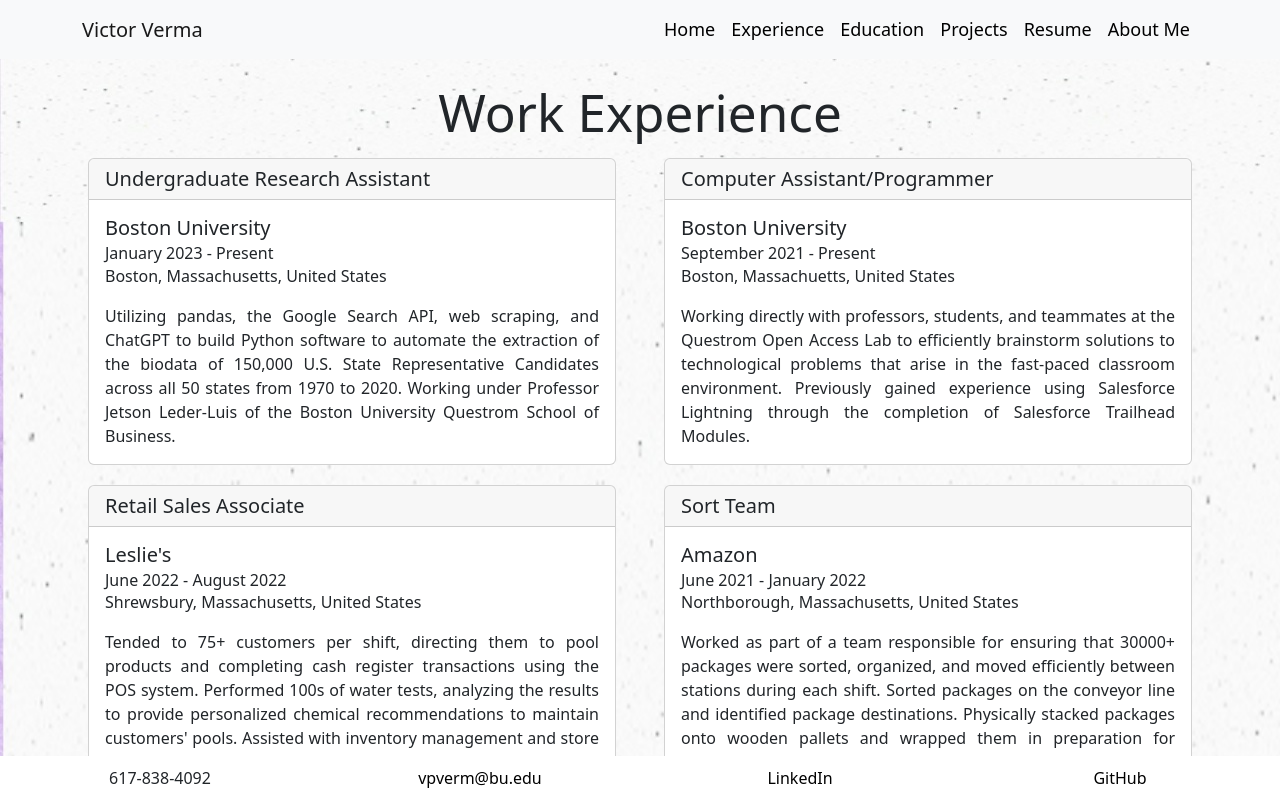
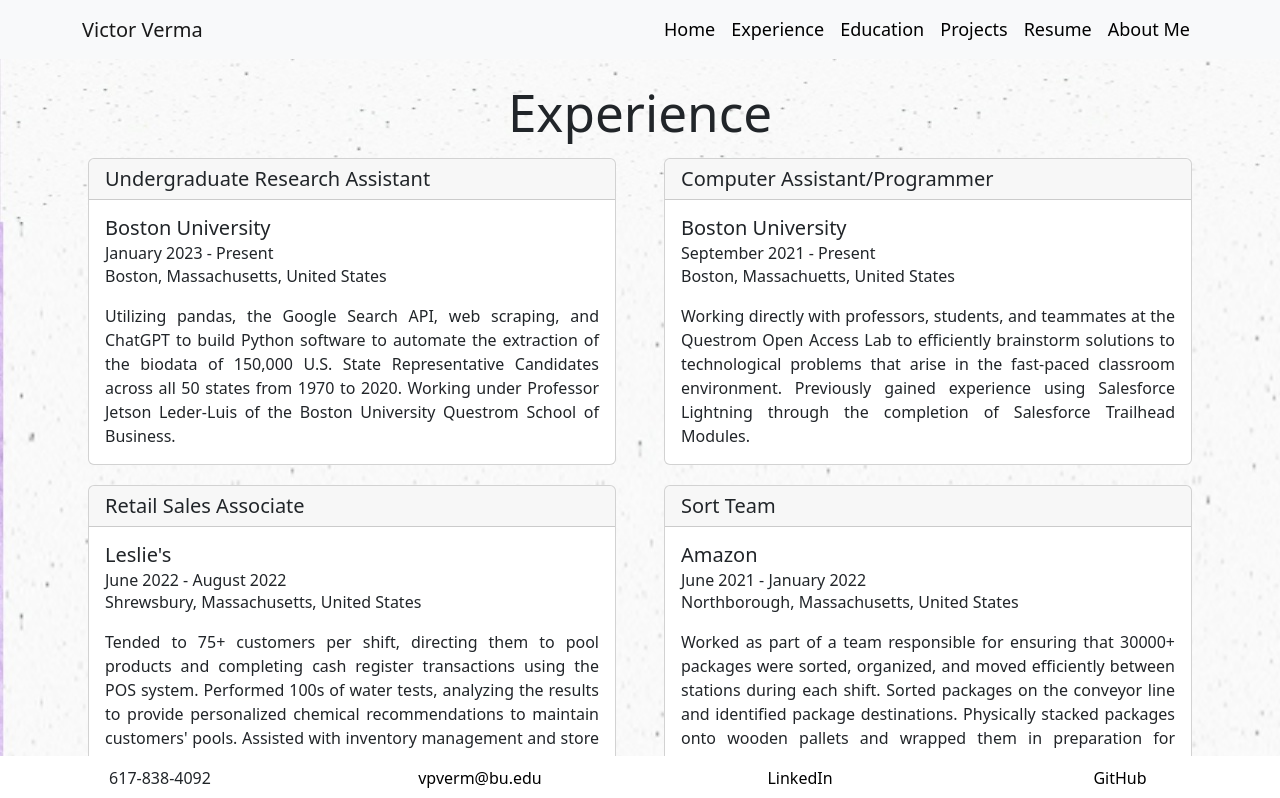
Before and after one commit to victorverma3/Portfolio, a React (Vite) app: page /experience in a window 1280 px wide. Shown: the top 798 px of the page. Built offline with nearby package versions, Linux system fonts and the light colour scheme.

Commit message:
changed title from Work Experience to Experience

```diff
--- a/src/pages/experience/Experience.tsx
+++ b/src/pages/experience/Experience.tsx
@@ -57,7 +57,7 @@ const Experiences = () => {
   return (
     <>
       <div className="experienceContent">
-        <h1 className="pageTitle">Work Experience</h1>
+        <h1 className="pageTitle">Experience</h1>
         <ExpCards cards={expCards} />
       </div>
       <div className="bottom">
```
